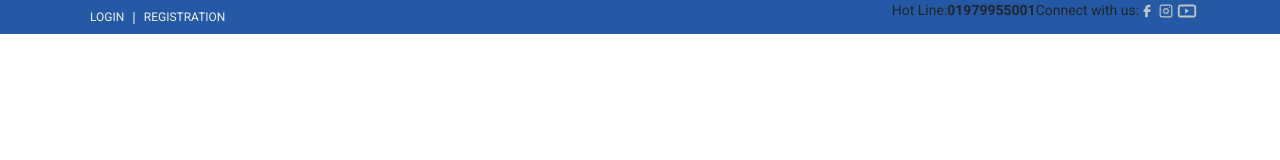
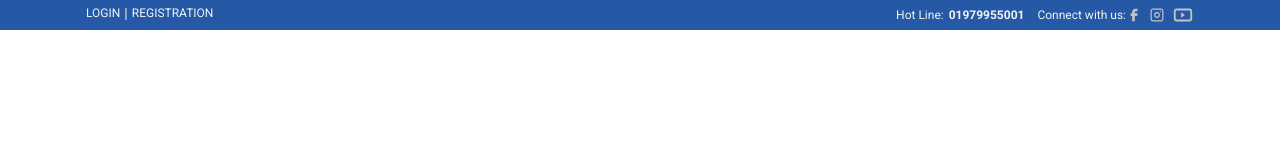
Before and after one commit to gazishowrav/website-update, a website: page index.html in a window 1280 px wide. Drawn offline with nearby package versions, Linux system fonts and the light colour scheme.

Commit message:
top__header__complete

```diff
--- a/assets/scss/_header.scss
+++ b/assets/scss/_header.scss
@@ -11,7 +11,35 @@
                  font-size: 12px;
                  text-transform: uppercase;
                  color: $gray-6;
-                 padding: 0.5rem;
+                 padding: 0.25rem;
+             }
+         }
+         .hot__line {
+             font-size: 12px;
+             color: $gray-6;
+             padding: 0.25rem;
+             &:first-child {
+                span {
+                    padding-right: 5px;
+                }
+             }
+         }
+         .social__link {
+             font-size: 12px;
+             color: $gray-6;
+             padding: 0.25rem;
+             &:first-child {
+                span {
+                    padding-right: 5px;
+                }
+             }
+             .social__icon {
+                 a {
+                     padding-right: 5px;
+                     &:last-child {
+                         padding-right: 0;
+                     }
+                 }
              }
          }
      }
--- a/index.html
+++ b/index.html
@@ -25,11 +25,11 @@
                     </div>
                     <div class="col-6">
                         <div class="d-flex justify-content-end">
-                            <div class="hot__line d-flex">
+                            <div class="hot__line d-flex align-items-center">
                                 <span>Hot Line:</span>
                                 <span class="fw-bold">01979955001</span>
                             </div>
-                            <div class="social__link d-flex">
+                            <div class="social__link d-flex align-items-center">
                                 <span>Connect with us:</span>
                                 <div class="social__icon">
                                     <a href="#">
```
Also changed, not shown: assets/css/main.css, 1 other file.
